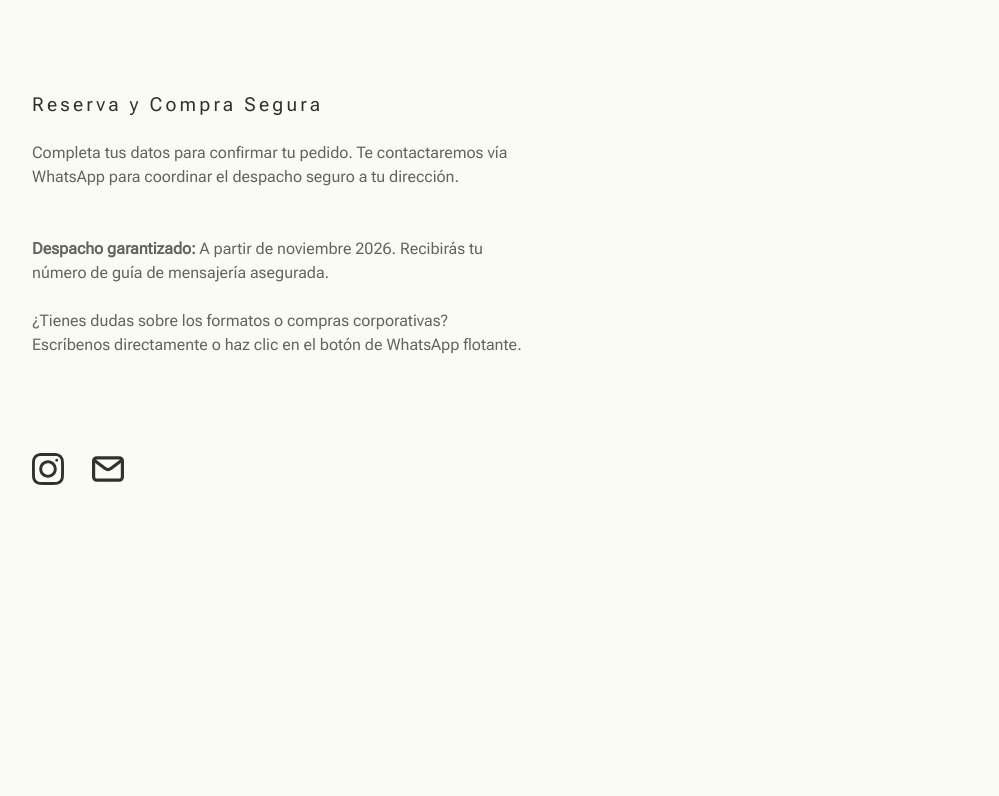
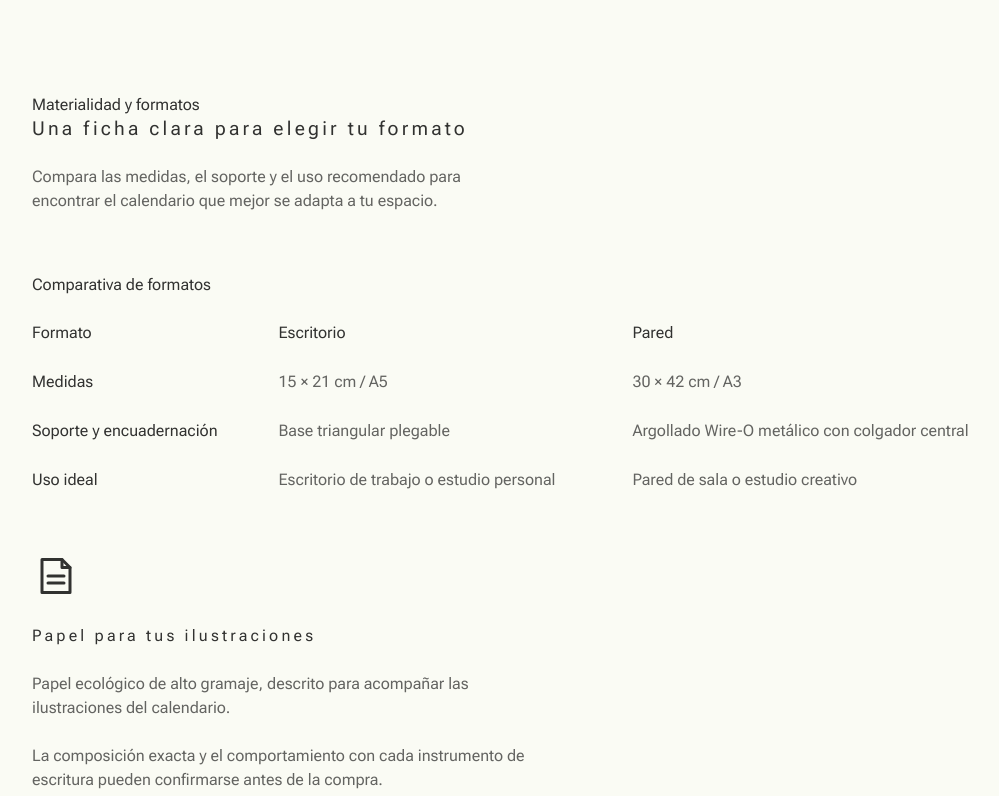
Before and after one commit to Sebasala/cristinaleonilustradora, an Astro site: page /calendario in a window 1280 px wide. Shown: the part 1107-1903 px from the top of the page, without its empty margins (108-1107 px from the left). Before the commit the page ends 1692 px from the top, so only its background shows below. Built offline with nearby package versions, Linux system fonts and the light colour scheme; Astro itself is replaced by a stand-in of ours.

Commit message:
Calendar details

```diff
--- /dev/null
+++ b/src/components/sections/ProductSpecs.astro
@@ -0,0 +1,141 @@
+---
+import calendarContent from '@data/calendarContent';
+import { calendarVariantsList } from '@data/calendarVariants';
+
+const { productSpecs } = calendarContent;
+const { comparison, paper, packaging } = productSpecs;
+---
+
+<section class="product-specs" aria-labelledby="product-specs-title">
+	<div class="product-specs__content">
+		<header class="product-specs__header">
+			<p class="product-specs__eyebrow">{productSpecs.eyebrow}</p>
+			<h2 id="product-specs-title">{productSpecs.title}</h2>
+			<p>{productSpecs.introduction}</p>
+		</header>
+
+		<table>
+			<caption>{comparison.title}</caption>
+			<thead>
+				<tr>
+					<th scope="col" class="format-label">{comparison.formatLabel}</th>
+					{calendarVariantsList.map((variant) => <th scope="col">{variant.shortName}</th>)}
+				</tr>
+			</thead>
+			<tbody>
+				<tr>
+					<th scope="row">{comparison.dimensionsLabel}</th>
+					{calendarVariantsList.map((variant) => <td>{variant.dimensions}</td>)}
+				</tr>
+				<tr>
+					<th scope="row">{comparison.supportLabel}</th>
+					{calendarVariantsList.map((variant) => <td>{variant.base}</td>)}
+				</tr>
+				<tr>
+					<th scope="row">{comparison.useLabel}</th>
+					{calendarVariantsList.map((variant) => <td>{variant.idealUse}</td>)}
+				</tr>
+			</tbody>
+		</table>
+
+		<div class="product-specs__details">
+			<article class="product-specs__detail">
+				<svg class="product-specs__icon" viewBox="0 0 24 24" fill="none" aria-hidden="true">
+					<path d="M5 3.75h10l4 4v12.5H5V3.75Z" />
+					<path d="M15 3.75v4h4M8 12h8M8 15.5h8" />
+				</svg>
+				<div>
+					<h3>{paper.title}</h3>
+					<p>{paper.description}</p>
+					<p class="product-specs__note">{paper.note}</p>
+				</div>
+			</article>
+		</div>
+	</div>
+</section>
+
+<style lang="scss">
+	@use "../../styles/base/breakpoints" as *;
+
+	.product-specs__header {
+		margin-bottom: var(--space-2);
+		max-width: var(--max-width-2);
+	}
+
+	.product-specs__eyebrow {
+		margin-bottom: 0;
+		opacity: var(--opacity-high);
+	}
+
+	table {
+		border-collapse: collapse;
+		text-align: left;
+		width: calc(100% + var(--space));
+		margin-left: calc(-1 * var(--space-half));
+		margin-bottom: var(--space-2);
+	}
+
+	caption {
+		text-align: left;
+		opacity: var(--opacity-high);
+		line-height: var(--space);
+		padding: var(--space-half);
+	}
+
+	th,
+	td {
+		border-bottom: 1px solid var(--color-light);
+		line-height: var(--space);
+		padding: var(--space-half);
+	}
+
+	th {
+		opacity: var(--opacity-high);
+	}
+
+	td {
+		opacity: var(--opacity-medium);
+	}
+
+	tbody th,
+	.format-label {
+		display: none;
+	}
+
+	tbody tr:last-child th,
+	tbody tr:last-child td {
+		border-bottom: 0;
+	}
+	.product-specs__detail {
+		margin: var(--space) 0;
+	}
+
+	.product-specs__icon {
+		width: var(--space-2);
+		opacity: var(--opacity-high);
+		stroke: currentColor;
+		stroke-linecap: round;
+		stroke-linejoin: round;
+		stroke-width: 1.5;
+		margin-bottom: var(--space);
+	}
+
+	.product-specs__note {
+		font-size: var(--font-size-1);
+	}
+
+	@media screen and (min-width: $breakpoint-tablet) {
+		.product-specs__header {
+			max-width: var(--max-width-3);
+		}
+
+		tbody th,
+		.format-label {
+			display: table-cell;
+		}
+
+		.product-specs__details {
+			grid-template-columns: repeat(2, minmax(0, 1fr));
+		}
+	}
+</style>
--- a/src/data/calendarContent.ts
+++ b/src/data/calendarContent.ts
@@ -40,6 +40,25 @@ const calendarContent = {
       { icon: "truck", text: "Despacho inmediato a partir de noviembre" }
     ]
   },
+  productSpecs: {
+    eyebrow: "Materialidad y formatos",
+    title: "Una ficha clara para elegir tu formato",
+    introduction:
+      "Compara las medidas, el soporte y el uso recomendado para encontrar el calendario que mejor se adapta a tu espacio.",
+    comparison: {
+      title: "Comparativa de formatos",
+      formatLabel: "Formato",
+      dimensionsLabel: "Medidas",
+      supportLabel: "Soporte y encuadernación",
+      useLabel: "Uso ideal"
+    },
+    paper: {
+      title: "Papel para tus ilustraciones",
+      description:
+        "Papel ecológico de alto gramaje, descrito para acompañar las ilustraciones del calendario.",
+      note: "La composición exacta y el comportamiento con cada instrumento de escritura pueden confirmarse antes de la compra."
+    }
+  },
   checkout: {
     title: "Reserva y Compra Segura",
     subtitle:
--- a/src/data/calendarVariants.ts
+++ b/src/data/calendarVariants.ts
@@ -10,6 +10,7 @@ export interface CalendarVariant {
   shortName: string;
   dimensions: string;
   base: string;
+  idealUse: string;
   priceCOP: number;
   badge: string;
   imageAsset: ImageMetadata;
@@ -32,9 +33,10 @@ export const calendarVariants: Record<CalendarVariantId, CalendarVariant> = {
     alt: "Calendario de Escritorio 2027 - Cristina León",
     badge: "Ideal para el escritorio",
     base: "Base triangular plegable",
-    dimensions: "15 x 21 cm (A5)",
+    dimensions: "15 × 21 cm / A5",
     id: "desk-2027",
     imageAsset: deskHeroImg,
+    idealUse: "Escritorio de trabajo o estudio personal",
     name: "Calendario de Escritorio 2027",
     priceCOP: 65000,
     shortName: "Escritorio"
@@ -42,10 +44,11 @@ export const calendarVariants: Record<CalendarVariantId, CalendarVariant> = {
   "wall-2027": {
     alt: "Calendario de Pared 2027 con Wire-O - Cristina León",
     badge: "Formato lámina decorativa",
-    base: "Colgador Wire-O metálico superior",
-    dimensions: "30 x 42 cm (A3)",
+    base: "Argollado Wire-O metálico con colgador central",
+    dimensions: "30 × 42 cm / A3",
     id: "wall-2027",
     imageAsset: wallHeroImg,
+    idealUse: "Pared de sala o estudio creativo",
     name: "Calendario de Pared 2027",
     priceCOP: 85000,
     shortName: "Pared"
--- a/src/pages/calendario/index.astro
+++ b/src/pages/calendario/index.astro
@@ -1,5 +1,6 @@
 ---
 import CalendarHero from '@components/calendar/CalendarHero.astro';
+import ProductSpecs from '@components/sections/ProductSpecs.astro';
 import { artistProfile, siteLanguage, siteUrl, websiteSchema } from '@config';
 import calendarContent from '@data/calendarContent';
 import { calendarVariants } from '@data/calendarVariants';
@@ -51,6 +52,8 @@ const og = {
 		<!-- Hero Principal de Venta Directa -->
 		<CalendarHero />
 
+		<ProductSpecs />
+
 		<!-- Sección de Checkout / Finalización de Orden (Target del CTA) -->
 		<section id="checkout" class="checkout-section" aria-labelledby="checkout-title">
 			<div class="checkout-card">
--- a/src/styles/base/_typography.scss
+++ b/src/styles/base/_typography.scss
@@ -13,8 +13,14 @@ body {
 
 h1,
 h2,
+h3,
+th {
+  font-weight: 400;
+}
+
+h1,
+h2,
 h3 {
-  font-weight: 400;
   letter-spacing: 0.2rem;
 }
 
```
